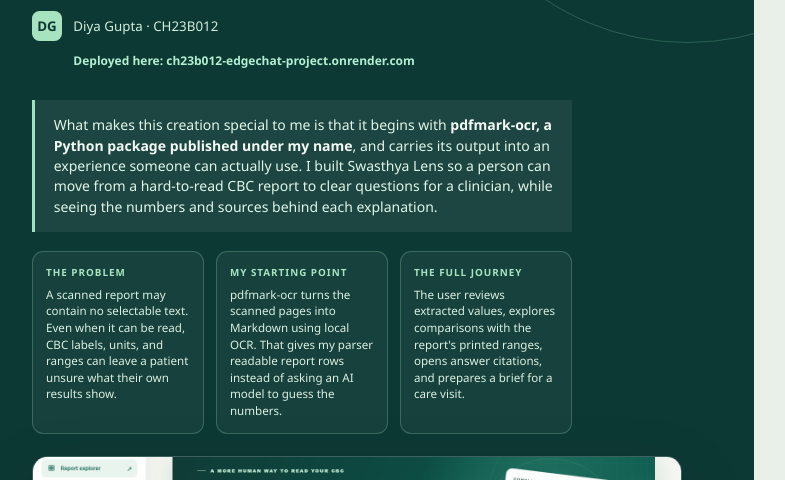
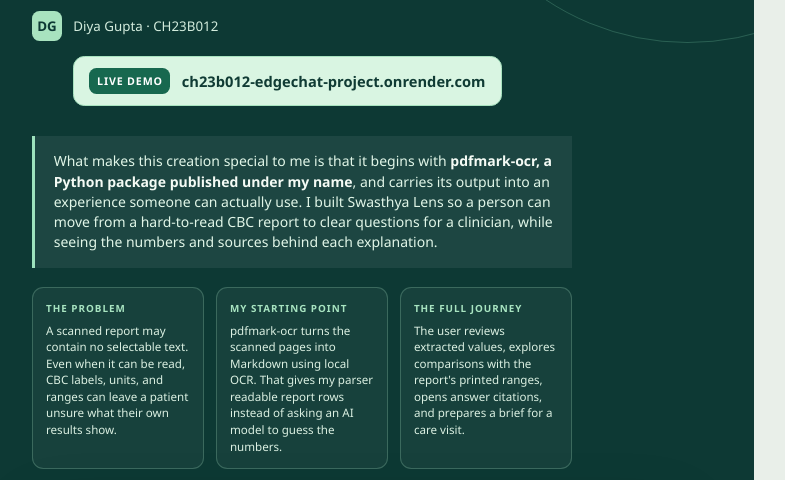
Before and after one commit to diyagupta9104/swasthya-lens, a plain HTML site: page docs/creation_writeup.html in a window 1280 px wide. Shown: the part 320-800 px from the top of the page, without its empty margins (40-825 px from the left). Drawn offline with Linux system fonts and the light colour scheme.

Commit message:
Make deployment link prominent on PDF cover

```diff
--- a/docs/creation_writeup.html
+++ b/docs/creation_writeup.html
@@ -47,7 +47,9 @@
   .cover-intro { max-width: 143mm; position: relative; z-index: 2; }
   .cover-sub { font-size: 18pt; font-weight: 500; line-height: 1.25; color: #c0e8d1; letter-spacing: -.025em; margin-top: 4mm; }
   .byline { display: flex; align-items: center; gap: 3mm; margin: 8mm 0 0; font-size: 10pt; color: #d3ecdd; }
-  .deployment-link { display: inline-block; margin: 3mm 0 0 11mm; color: #b3eed0; font-size: 9pt; font-weight: 700; }
+  .deployment-card { display: flex; align-items: center; gap: 3mm; width: fit-content; margin: 4mm 0 0 11mm; padding: 3mm 4mm; border: 1px solid #a8e3bf; border-radius: 3mm; background: #d9f5e2; color: #103b34; }
+  .deployment-label { padding: 1.5mm 2mm; border-radius: 2mm; background: #17684f; color: #fff; font-size: 8pt; font-weight: 900; letter-spacing: .08em; white-space: nowrap; }
+  .deployment-url { color: #103b34; font-size: 11pt; font-weight: 800; }
   .byline-mark { width: 8mm; height: 8mm; display: inline-grid; place-items: center; background: #a8e3bf; color: #0d3934; border-radius: 2mm; font-weight: 900; }
   .cover-statement { margin: 8mm 0 0; padding: 4mm 5mm; border-left: 3px solid #9de2bd; background: rgba(255,255,255,.065); color: #e1f6e8; font-size: 10.5pt; line-height: 1.45; }
   .cover-points { display: grid; grid-template-columns: repeat(3, 1fr); gap: 3mm; margin-top: 5mm; }
@@ -94,7 +96,7 @@
     <h1>Swasthya<br>Lens<span style="color:#a8e4c1">.</span></h1>
     <div class="cover-sub">From lab numbers to questions grounded in evidence.</div>
     <div class="byline"><span class="byline-mark">DG</span> Diya Gupta · CH23B012</div>
-    <a class="deployment-link" href="https://ch23b012-edgechat-project.onrender.com">Deployed here: ch23b012-edgechat-project.onrender.com</a>
+    <a class="deployment-card" href="https://ch23b012-edgechat-project.onrender.com"><span class="deployment-label">LIVE DEMO</span><span class="deployment-url">ch23b012-edgechat-project.onrender.com</span></a>
     <div class="cover-statement">What makes this creation special to me is that it begins with <strong>pdfmark-ocr, a Python package published under my name</strong>, and carries its output into an experience someone can actually use. I built Swasthya Lens so a person can move from a hard-to-read CBC report to clear questions for a clinician, while seeing the numbers and sources behind each explanation.</div>
     <div class="cover-points">
       <div class="cover-point"><b>The problem</b>A scanned report may contain no selectable text. Even when it can be read, CBC labels, units, and ranges can leave a patient unsure what their own results show.</div>
```
Also changed, not shown: 1 other file.
